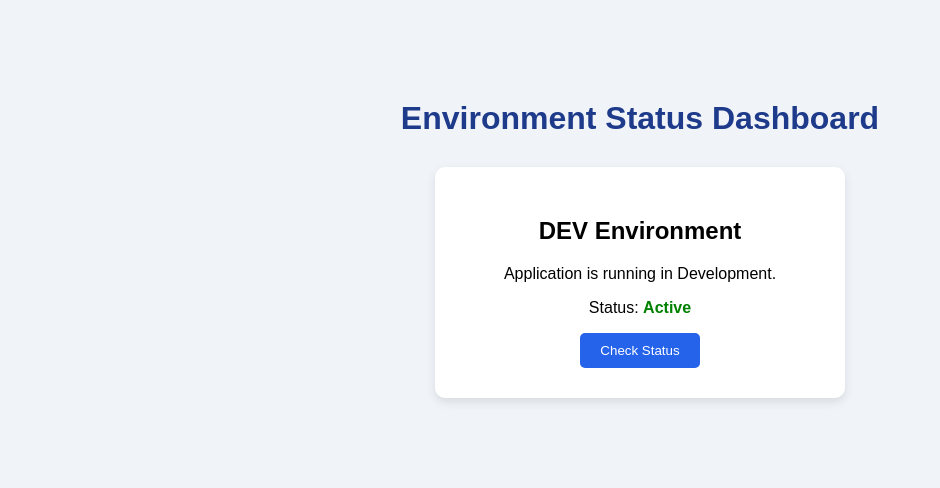
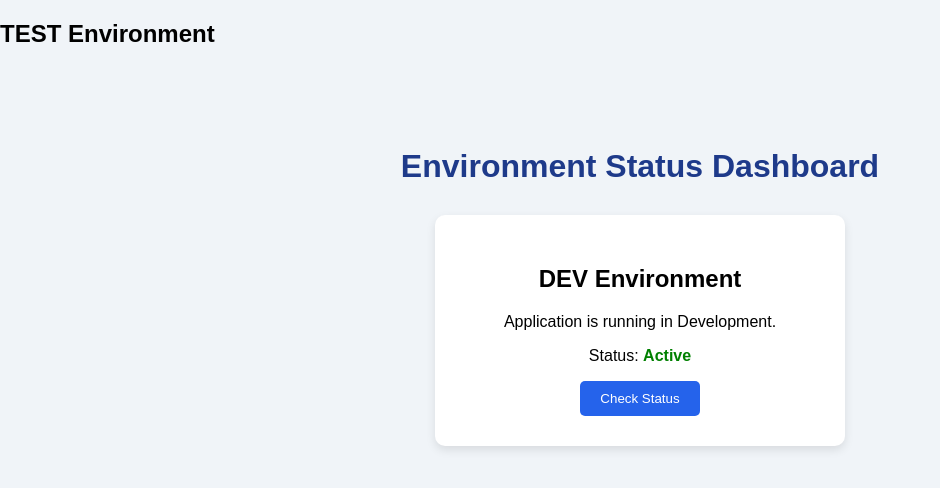
Before and after one commit to syamprasanthstackly/environment-app, a plain HTML site: page index.html in a window 1280 px wide. Shown: the whole page, without its empty margins (0-940 px from the left). Drawn offline with Linux system fonts and the light colour scheme.

Commit message:
Update application environment to TEST

```diff
--- a/index.html
+++ b/index.html
@@ -4,7 +4,7 @@
 <head>
     <meta charset="UTF-8">
     <meta name="viewport" content="width=device-width, initial-scale=1.0">
-    <title>Environment Status App</title>
+    <h2 id="environment">TEST Environment</h2>
     <link rel="stylesheet" href="style.css">
 </head>
 <body>
```
